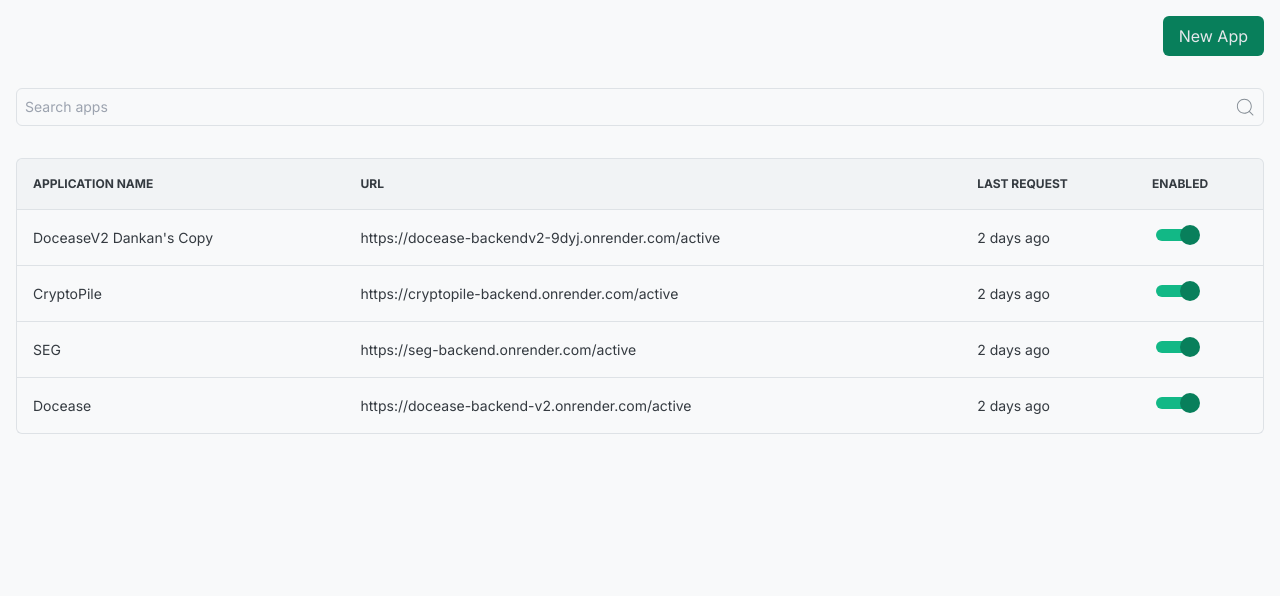
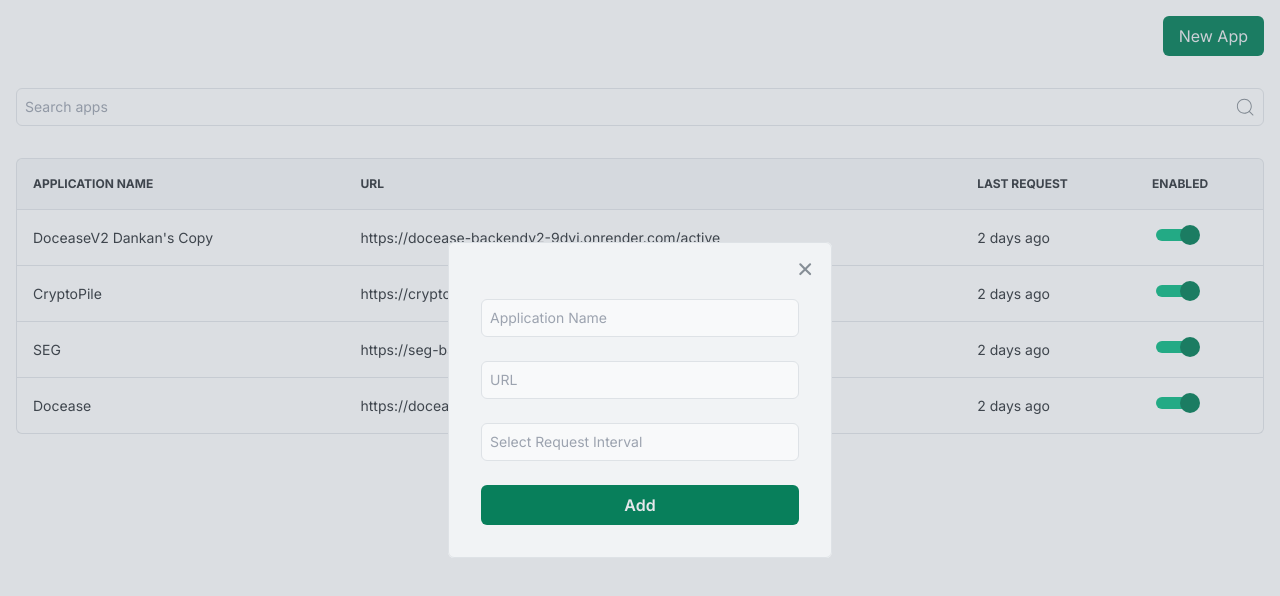
Before and after one commit to Tibz-Dankan/appcrons-web, a Next.js app: page /dashboard in a window 1280 px wide. Both pictures are taken after a click on the button "New App". Shown: the top 596 px of the page. Built offline with nearby package versions, Linux system fonts and the light colour scheme; no server answers.

Commit message:
feat: add modal to used in the application

```diff
--- a/src/app/app/postApp.tsx
+++ b/src/app/app/postApp.tsx
@@ -1,13 +1,119 @@
+"use client";
+
 import React from "react";
 import Button from "@/app/shared/button";
+import { Modal } from "@/app/shared/modal";
+import { useAppDispatch } from "@/hooks/redux";
+import { useMutation } from "@tanstack/react-query";
+import {
+  hideCardNotification,
+  showCardNotification,
+} from "@/store/actions/notification";
+import { AppService } from "@/services/app.service";
+import { TPostApp } from "@/types/app";
+import { useFormik } from "formik";
+import * as Yup from "yup";
+import { InputField } from "../shared/inputField";
+import { Spinner } from "../shared/loader/spinner";
 
 export const PostApp: React.FC = () => {
-  // TODO: api
+  const dispatch = useAppDispatch();
+
+  const { isPending, mutate } = useMutation({
+    mutationFn: new AppService().post,
+    onSuccess: async (auth: any) => {
+      console.log("");
+      // call onPostApp fn to send new app data to the parent component
+    },
+    onError: (error: any) => {
+      dispatch(showCardNotification({ type: "error", message: error.message }));
+      console.log("Error: ", error.message);
+      setTimeout(() => {
+        dispatch(hideCardNotification());
+      }, 5000);
+    },
+  });
+
+  const initialValues: TPostApp = {
+    name: "",
+    url: "",
+    requestInterval: "",
+    accessToken: "",
+  };
+
+  const formik = useFormik({
+    initialValues: initialValues,
+    validationSchema: Yup.object({
+      email: Yup.string().max(255).required("email is required"),
+      password: Yup.string()
+        .max(255)
+        .min(5)
+        .max(30)
+        .required("password is required"),
+    }),
+
+    onSubmit: async (values, helpers) => {
+      try {
+        mutate(values);
+      } catch (err: any) {
+        helpers.setStatus({ success: false });
+        helpers.setSubmitting(false);
+        showCardNotification({ type: "error", message: err.message });
+        setTimeout(() => {
+          hideCardNotification();
+        }, 5000);
+      }
+    },
+  });
 
   return (
     <div className="w-full flex items-center justify-end p-4">
-      <Button type="button" label={"New App"} />
+      <Modal openModalElement={<Button type="button" label={"New App"} />}>
+        <div className="">
+          <form
+            onSubmit={formik.handleSubmit}
+            className="flex flex-col gap-0 items-center w-[90%] sm:w-96
+             border-[1px]  border-color-border-primary p-8
+             bg-color-bg-secondary rounded-md z-[1]"
+          >
+            <InputField
+              type="text"
+              name="name"
+              placeholder="Application Name"
+              formik={formik}
+            />
+            {/* TODO: to add more information about the url */}
+            <InputField
+              type="text"
+              name="url"
+              placeholder="URL"
+              formik={formik}
+            />
+            <InputField
+              type="text"
+              name="requestInterval"
+              placeholder="Select Request Interval"
+              formik={formik}
+            />
+            <Button
+              label={
+                <>
+                  {!isPending && <span>Add</span>}
+                  {isPending && (
+                    <Spinner
+                      label="Logging in"
+                      className="w-5 h-5 text-gray-100"
+                    />
+                  )}
+                </>
+              }
+              type="submit"
+              aria-disabled={isPending}
+              className="w-full mt-6 font-semibold"
+            />
+          </form>
+        </div>
+      </Modal>
     </div>
-    // TODO: modal
   );
 };
--- /dev/null
+++ b/src/app/shared/modal.tsx
@@ -0,0 +1,98 @@
+"use client";
+
+import React, { useState, Fragment, ReactNode } from "react";
+import ReactDOM from "react-dom";
+import { twMerge } from "tailwind-merge";
+import { IconContext } from "react-icons";
+import { IoClose } from "react-icons/io5";
+
+interface ModalOverlayProps {
+  onClose: () => void;
+}
+
+interface ModalContentProps {
+  onClose: () => void;
+  content: ReactNode;
+  className?: string;
+}
+
+interface ModalProps {
+  openModalElement: ReactNode;
+  children: ReactNode;
+  className?: string;
+}
+
+const ModalOverlay: React.FC<ModalOverlayProps> = (props) => {
+  return (
+    <div
+      className="fixed top-0 left-0 z-[70] h-full w-full bg-gray-500 opacity-20"
+      onClick={props.onClose}
+    />
+  );
+};
+
+const ModalContent: React.FC<ModalContentProps> = (props) => {
+  return (
+    <div
+      className={twMerge(
+        `relative z-[1000] rounded-md bg-color-bg-primary p-0
+         transition-all`,
+        props.className
+      )}
+    >
+      <span
+        className="absolute right-4 top-4 z-[2000] cursor-pointer"
+        onClick={props.onClose}
+      >
+        <IconContext.Provider
+          value={{
+            size: "1.4rem",
+            color: "#868e96",
+          }}
+        >
+          <IoClose />
+        </IconContext.Provider>
+      </span>
+      {props.content}
+    </div>
+  );
+};
+
+export const Modal: React.FC<ModalProps> = (props) => {
+  const [isOpen, setIsOpen] = useState(false);
+
+  const onOpenHandler = () => setIsOpen(() => !isOpen);
+  const onCloseHandler = () => setIsOpen(() => !isOpen);
+
+  const createAppendPortalElement = () => {
+    const portalElement = document.createElement("div");
+    portalElement.setAttribute("id", "portal");
+    const body = document.body;
+    body.appendChild(portalElement);
+  };
+  createAppendPortalElement();
+
+  return (
+    <Fragment>
+      <>
+        <div onClick={() => onOpenHandler()}>{props?.openModalElement}</div>
+
+        {isOpen &&
+          ReactDOM.createPortal(
+            <div
+              className="fixed top-0 left-0 z-[60] flex h-[100vh]
+              w-[100vw] items-center justify-center transition-all"
+            >
+              <ModalOverlay onClose={() => onCloseHandler()} />
+              <ModalContent
+                content={props.children}
+                onClose={() => onCloseHandler()}
+                className={props?.className}
+              />
+            </div>,
+            document.getElementById("portal")!
+          )}
+      </>
+    </Fragment>
+  );
+};
--- a/src/constants/index.ts
+++ b/src/constants/index.ts
@@ -1,11 +1,11 @@
 // BASE URL
-let url: string;
+let backendURL: string;
 let clientURL: string;
 if (!process.env.NODE_ENV || process.env.NODE_ENV === "development") {
-  url = "http://localhost:8000/api/v1";
+  backendURL = "http://localhost:8000/api/v1";
   clientURL = "http://localhost:3000";
 } else {
-  url = "https://keep-active-backend-v2.onrender.com/api/v1";
+  backendURL = "https://keep-active-backend-v2.onrender.com/api/v1";
   clientURL = "prod url";
 }
-export { url, clientURL };
+export { backendURL, clientURL };
--- a/src/services/app.service.ts
+++ b/src/services/app.service.ts
@@ -1,10 +1,31 @@
-import { url } from "@/constants";
-import { TSearchInput } from "@/types/app";
+import { backendURL } from "@/constants";
+import { TPostApp, TSearchInput } from "@/types/app";
 
 export class AppService {
+  post = async ({ name, url, requestInterval, accessToken }: TPostApp) => {
+    const response = await fetch(`${backendURL}/api/v1/apps/post`, {
+      method: "POST",
+      body: JSON.stringify({
+        name,
+        url,
+        requestInterval,
+      }),
+      headers: {
+        "Content-type": "application/json",
+        Authorization: `Bearer ${accessToken}`,
+      },
+    });
+
+    if (!response.ok) {
+      const error = await response.json();
+      throw new Error(error.message);
+    }
+    return await response.json();
+  };
+
   search = async ({ userId, search, accessToken }: TSearchInput) => {
     const response = await fetch(
-      `${url}/app/search?userId=${userId}&search=${search}`,
+      `${backendURL}/app/search?userId=${userId}&search=${search}`,
       {
         method: "POST",
         headers: {
```
Also changed, not shown: src/services/auth.service.ts (+13 -10 lines), src/types/app.ts (+7 -0 lines).
